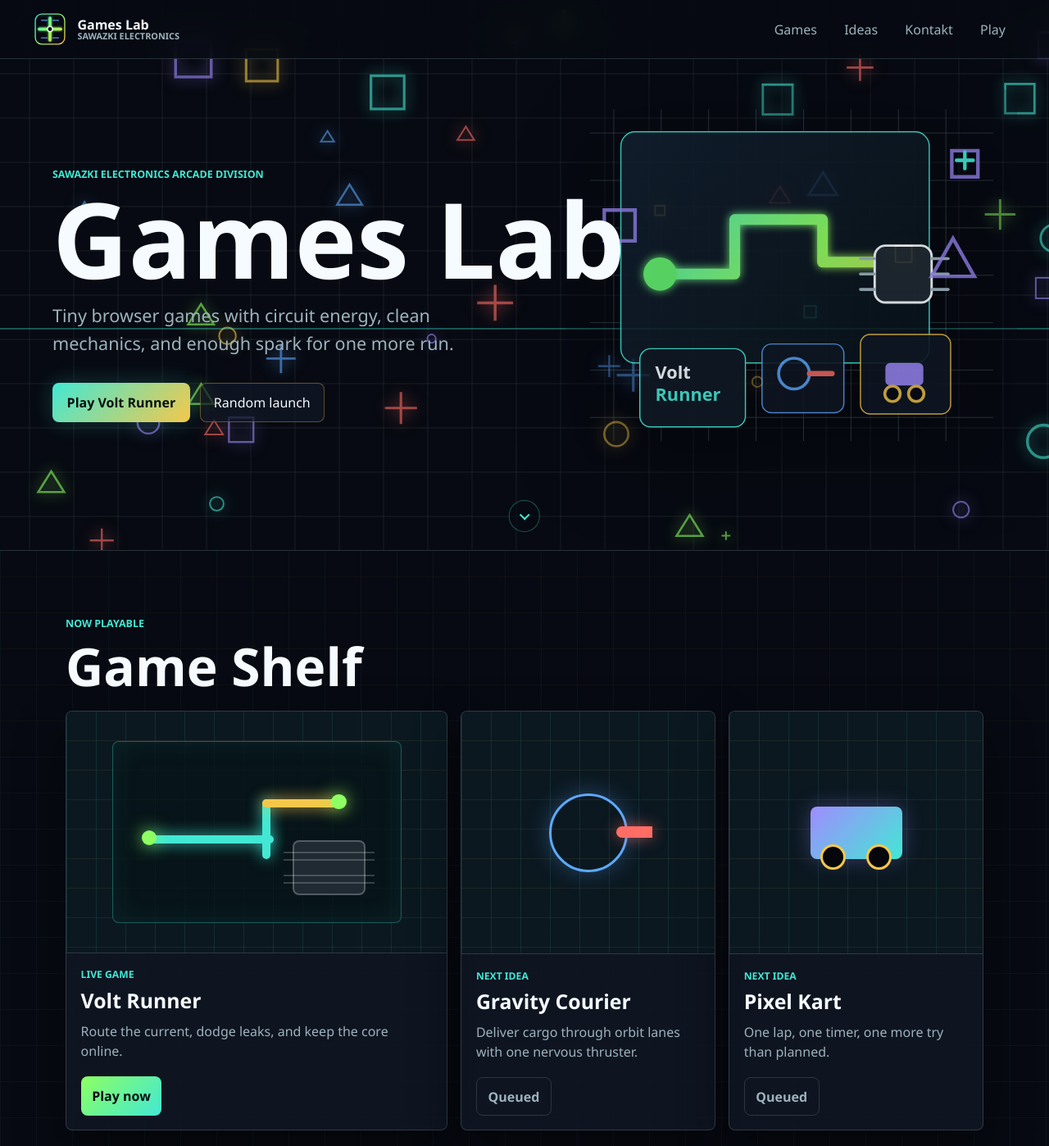
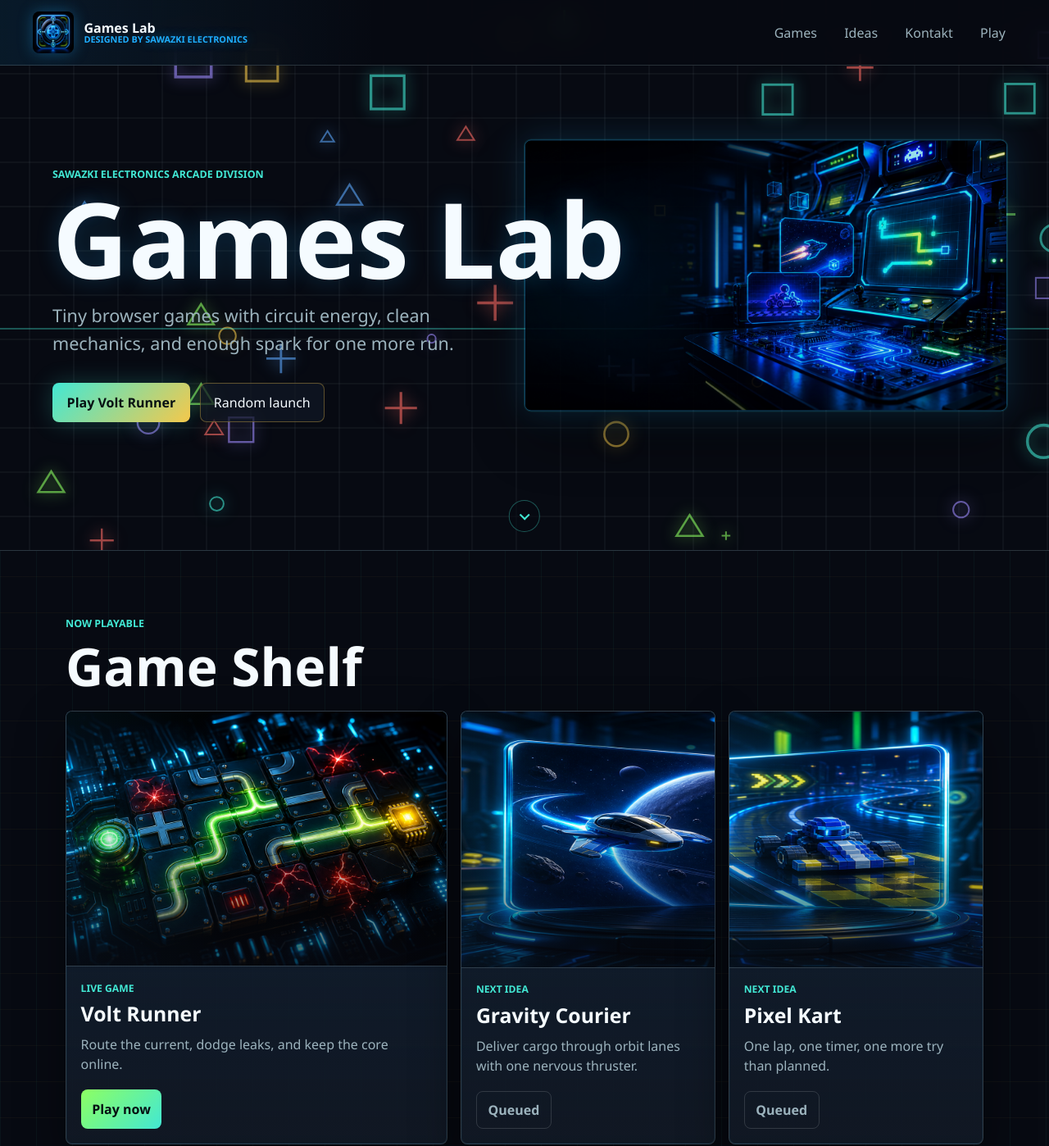
Before and after one commit to JakobSawazki/mini-games, a plain HTML site: page index.html in a window 1280 px wide. Shown: the top 1398 px of the page at 82% size. Drawn offline with Linux system fonts and the light colour scheme.

Commit message:
Use raster brand and game artwork

```diff
--- a/contact.html
+++ b/contact.html
@@ -9,17 +9,17 @@
       content="Kontakt, Impressum und Ideenkanal fuer Games Lab by Sawazki Electronics."
     >
     <title>Kontakt & Impressum | Games Lab</title>
-    <link rel="icon" href="./assets/games-lab-mark.svg" type="image/svg+xml">
+    <link rel="icon" href="./assets/games-lab-logo.png" type="image/png">
     <link rel="stylesheet" href="./styles.css">
   </head>
   <body>
     <div class="site-shell">
       <header class="site-header">
         <a class="brand" href="./index.html#top" aria-label="Games Lab home">
-          <img src="./assets/games-lab-mark.svg" alt="" aria-hidden="true">
+          <img src="./assets/games-lab-logo.png" alt="" aria-hidden="true">
           <span>
             <strong>Games Lab</strong>
-            <small>Sawazki Electronics</small>
+            <small>Designed by <b>Sawazki Electronics</b></small>
           </span>
         </a>
         <nav class="site-nav" aria-label="Primary">
@@ -46,7 +46,7 @@
             <dl>
               <div>
                 <dt>Brand</dt>
-                <dd>Games Lab by Sawazki Electronics</dd>
+                <dd>Games Lab - Designed by Sawazki Electronics</dd>
               </div>
               <div>
                 <dt>Verantwortlich</dt>
@@ -63,8 +63,9 @@
             <p class="eyebrow">Impressum</p>
             <h2>Sawazki Electronics</h2>
             <p>
-              Diese Seite ist ein statisches Games-Lab-Projekt von Sawazki Electronics. Weitere Pflichtangaben wie Anschrift oder Telefonnummer koennen hier ergaenzt werden.
+              Diese Seite ist ein statisches Games-Lab-Projekt von Sawazki Electronics. Fuer das vollstaendige Hauptprojekt und weitere Angaben verweisen wir auf die Sawazki-Electronics-Seite.
             </p>
+            <a class="external-link" href="https://jakobsawazki.github.io/sawazki-electronics/">Sawazki Electronics oeffnen</a>
             <p class="copyright-line">&copy; 2026 Sawazki Electronics / Games Lab. All rights reserved.</p>
           </article>
 
@@ -85,9 +86,10 @@
       </main>
 
       <footer class="site-footer">
-        <span>&copy; 2026 Sawazki Electronics / Games Lab</span>
+        <span class="footer-brand">Games Lab - Designed by <b>Sawazki Electronics</b></span>
         <nav aria-label="Footer">
           <a href="./index.html#top">Startseite</a>
+          <a href="https://jakobsawazki.github.io/sawazki-electronics/">Sawazki Electronics</a>
           <a href="https://github.com/JakobSawazki/mini-games">GitHub</a>
         </nav>
       </footer>
--- a/index.html
+++ b/index.html
@@ -9,17 +9,17 @@
       content="Games Lab by Sawazki Electronics: a playful home for browser mini-games."
     >
     <title>Games Lab | Sawazki Electronics</title>
-    <link rel="icon" href="./assets/games-lab-mark.svg" type="image/svg+xml">
+    <link rel="icon" href="./assets/games-lab-logo.png" type="image/png">
     <link rel="stylesheet" href="./styles.css">
   </head>
   <body>
     <div class="site-shell">
       <header class="site-header">
         <a class="brand" href="./index.html#top" aria-label="Games Lab home">
-          <img src="./assets/games-lab-mark.svg" alt="" aria-hidden="true">
+          <img src="./assets/games-lab-logo.png" alt="" aria-hidden="true">
           <span>
             <strong>Games Lab</strong>
-            <small>Sawazki Electronics</small>
+            <small>Designed by <b>Sawazki Electronics</b></small>
           </span>
         </a>
         <nav class="site-nav" aria-label="Primary">
@@ -35,8 +35,8 @@
           <canvas id="heroCanvas" aria-hidden="true"></canvas>
           <img
             class="hero-showcase"
-            src="./assets/games-lab-showcase.svg"
-            alt="A circuit-board arcade scene with highlights from upcoming mini games"
+            src="./assets/games-lab-hero.png"
+            alt="A neon blue arcade electronics lab with mini-game prototype screens"
           >
           <div class="hero-content">
             <p class="eyebrow">Sawazki Electronics Arcade Division</p>
@@ -65,14 +65,7 @@
           <div class="game-grid">
             <article class="game-card is-live" data-tilt>
               <a class="game-cover" href="https://jakobsawazki.github.io/volt-runner/" aria-label="Play Volt Runner">
-                <span class="board-art" aria-hidden="true">
-                  <span class="trace trace-a"></span>
-                  <span class="trace trace-b"></span>
-                  <span class="trace trace-c"></span>
-                  <span class="node node-a"></span>
-                  <span class="node node-b"></span>
-                  <span class="chip"></span>
-                </span>
+                <img src="./assets/cover-volt-runner.png" alt="Volt Runner circuit-board game artwork">
               </a>
               <div class="game-info">
                 <div>
@@ -85,8 +78,8 @@
             </article>
 
             <article class="game-card is-queued" data-tilt>
-              <div class="game-cover courier-art" aria-hidden="true">
-                <span></span>
+              <div class="game-cover">
+                <img src="./assets/cover-gravity-courier.png" alt="Gravity Courier spaceship concept artwork">
               </div>
               <div class="game-info">
                 <div>
@@ -99,8 +92,8 @@
             </article>
 
             <article class="game-card is-queued" data-tilt>
-              <div class="game-cover kart-art" aria-hidden="true">
-                <span></span>
+              <div class="game-cover">
+                <img src="./assets/cover-pixel-kart.png" alt="Pixel Kart neon racing concept artwork">
               </div>
               <div class="game-info">
                 <div>
@@ -161,9 +154,10 @@
       </main>
 
       <footer class="site-footer">
-        <span>&copy; 2026 Sawazki Electronics / Games Lab</span>
+        <span class="footer-brand">Games Lab - Designed by <b>Sawazki Electronics</b></span>
         <nav aria-label="Footer">
           <a href="./contact.html">Kontakt & Impressum</a>
+          <a href="https://jakobsawazki.github.io/sawazki-electronics/">Sawazki Electronics</a>
           <a href="https://github.com/JakobSawazki/mini-games">GitHub</a>
         </nav>
       </footer>
--- a/styles.css
+++ b/styles.css
@@ -6,6 +6,7 @@
   --ink: #f5fbff;
   --muted: #9cb3bd;
   --line: rgba(195, 227, 234, 0.18);
+  --electric: #1faeff;
   --cyan: #42e8d4;
   --lime: #8dff62;
   --sun: #f5c84b;
@@ -63,7 +64,9 @@ button {
   gap: 1rem;
   padding: 0.9rem clamp(1rem, 4vw, 2.5rem);
   border-bottom: 1px solid var(--line);
-  background: rgba(7, 10, 18, 0.82);
+  background:
+    linear-gradient(90deg, rgba(31, 174, 255, 0.1), transparent 36%),
+    rgba(7, 10, 18, 0.88);
   backdrop-filter: blur(16px);
 }
 
@@ -75,8 +78,11 @@ button {
 }
 
 .brand img {
-  width: 2.65rem;
-  height: 2.65rem;
+  width: 3.15rem;
+  height: 3.15rem;
+  border-radius: 8px;
+  object-fit: cover;
+  box-shadow: 0 0 18px rgba(31, 174, 255, 0.34);
 }
 
 .brand span {
@@ -90,11 +96,17 @@ button {
 }
 
 .brand small {
-  color: var(--muted);
+  color: var(--electric);
   font-size: 0.68rem;
   font-weight: 700;
   line-height: 1;
   text-transform: uppercase;
+}
+
+.brand small b,
+.footer-brand b {
+  color: var(--electric);
+  text-shadow: 0 0 14px rgba(31, 174, 255, 0.48);
 }
 
 .site-nav {
@@ -131,7 +143,8 @@ button {
   overflow: hidden;
   border-bottom: 1px solid var(--line);
   background:
-    linear-gradient(135deg, rgba(7, 10, 18, 0.18), rgba(7, 10, 18, 0.84)),
+    linear-gradient(90deg, rgba(7, 10, 18, 0.72), rgba(7, 10, 18, 0.34), rgba(7, 10, 18, 0.82)),
+    linear-gradient(135deg, rgba(31, 174, 255, 0.12), rgba(7, 10, 18, 0.86)),
     #070a12;
 }
 
@@ -152,14 +165,19 @@ button {
 .hero-showcase {
   position: absolute;
   z-index: 0;
-  right: clamp(0.5rem, 3vw, 4rem);
+  right: clamp(1rem, 4vw, 5rem);
   top: 50%;
-  width: min(43vw, 620px);
-  max-height: 72%;
-  object-fit: contain;
-  opacity: 0.86;
+  width: min(46vw, 720px);
+  aspect-ratio: 16 / 9;
+  object-fit: cover;
+  border: 1px solid rgba(31, 174, 255, 0.38);
+  border-radius: 8px;
+  opacity: 0.92;
   transform: translateY(-50%);
-  filter: drop-shadow(0 32px 48px rgba(0, 0, 0, 0.38));
+  box-shadow:
+    0 0 0 1px rgba(66, 232, 212, 0.14),
+    0 0 42px rgba(31, 174, 255, 0.2),
+    0 34px 70px rgba(0, 0, 0, 0.44);
 }
 
 .eyebrow {
@@ -176,6 +194,7 @@ button {
   font-size: clamp(3.4rem, 10vw, 8.5rem);
   line-height: 0.9;
   letter-spacing: 0;
+  text-shadow: 0 0 28px rgba(31, 174, 255, 0.22);
 }
 
 .hero-copy {
@@ -280,8 +299,12 @@ button {
   border: 1px solid var(--line);
   border-radius: 8px;
   overflow: hidden;
-  background: rgba(17, 24, 36, 0.82);
-  box-shadow: 0 24px 60px var(--shadow);
+  background:
+    linear-gradient(180deg, rgba(31, 174, 255, 0.08), rgba(17, 24, 36, 0.82)),
+    rgba(17, 24, 36, 0.82);
+  box-shadow:
+    0 24px 60px var(--shadow),
+    inset 0 0 0 1px rgba(31, 174, 255, 0.05);
   transform-style: preserve-3d;
 }
 
@@ -294,158 +317,31 @@ button {
   min-height: 15rem;
   display: block;
   overflow: hidden;
-  background:
-    linear-gradient(90deg, rgba(66, 232, 212, 0.1) 1px, transparent 1px),
-    linear-gradient(0deg, rgba(245, 200, 75, 0.08) 1px, transparent 1px),
-    #0b1820;
-  background-size: 36px 36px;
+  background: #0b1820;
 }
 
-.board-art {
-  position: absolute;
-  inset: 12%;
-  border: 1px solid rgba(66, 232, 212, 0.35);
-  border-radius: 8px;
-  background: rgba(7, 20, 24, 0.76);
-  box-shadow: inset 0 0 34px rgba(66, 232, 212, 0.08);
+.game-cover img {
+  width: 100%;
+  height: 100%;
+  min-height: inherit;
+  display: block;
+  object-fit: cover;
+  transition: transform 260ms ease, filter 260ms ease;
 }
 
-.trace,
-.node,
-.chip {
-  position: absolute;
-  display: block;
+.game-card:hover .game-cover img {
+  transform: scale(1.035);
+  filter: saturate(1.14) brightness(1.05);
 }
 
-.trace {
-  height: 0.62rem;
-  border-radius: 999px;
-  background: var(--cyan);
-  box-shadow: 0 0 18px rgba(66, 232, 212, 0.8);
-}
-
-.trace-a {
-  left: 12%;
-  top: 52%;
-  width: 44%;
-}
-
-.trace-b {
-  left: 52%;
-  top: 32%;
-  width: 0.62rem;
-  height: 33%;
-}
-
-.trace-c {
-  left: 52%;
-  top: 32%;
-  width: 28%;
-  background: var(--sun);
-  box-shadow: 0 0 18px rgba(245, 200, 75, 0.8);
-}
-
-.node {
-  width: 1.15rem;
-  height: 1.15rem;
-  border-radius: 50%;
-  background: var(--lime);
-  box-shadow: 0 0 22px rgba(141, 255, 98, 0.85);
-}
-
-.node-a {
-  left: 10%;
-  top: 49%;
-}
-
-.node-b {
-  left: 76%;
-  top: 29%;
-}
-
-.chip {
-  right: 12%;
-  bottom: 15%;
-  width: 5.6rem;
-  height: 4.2rem;
-  border: 2px solid rgba(245, 251, 255, 0.24);
-  border-radius: 8px;
-  background: #202a32;
-}
-
-.chip::before,
-.chip::after {
+.game-cover::after {
   content: "";
   position: absolute;
-  left: -0.8rem;
-  right: -0.8rem;
-  height: 0.45rem;
-  border-top: 2px solid rgba(245, 251, 255, 0.2);
-  border-bottom: 2px solid rgba(245, 251, 255, 0.2);
-}
-
-.chip::before {
-  top: 0.75rem;
-}
-
-.chip::after {
-  bottom: 0.75rem;
-}
-
-.courier-art,
-.kart-art {
-  display: grid;
-  place-items: center;
-}
-
-.courier-art span {
-  width: 6rem;
-  height: 6rem;
-  border: 3px solid var(--blue);
-  border-radius: 50%;
-  position: relative;
-  box-shadow: 0 0 28px rgba(93, 169, 255, 0.32);
-}
-
-.courier-art span::after {
-  content: "";
-  position: absolute;
-  right: -2.1rem;
-  top: 2.3rem;
-  width: 2.8rem;
-  height: 0.9rem;
-  border-radius: 999px 8px 8px 999px;
-  background: var(--coral);
-  box-shadow: 0 0 18px rgba(255, 109, 101, 0.58);
-}
-
-.kart-art span {
-  width: 7rem;
-  height: 4rem;
-  border-radius: 8px;
-  position: relative;
-  background: linear-gradient(135deg, var(--violet), var(--cyan));
-  box-shadow: 0 0 26px rgba(159, 140, 255, 0.32);
-}
-
-.kart-art span::before,
-.kart-art span::after {
-  content: "";
-  position: absolute;
-  bottom: -0.8rem;
-  width: 1.55rem;
-  height: 1.55rem;
-  border-radius: 50%;
-  background: #05070d;
-  border: 3px solid var(--sun);
-}
-
-.kart-art span::before {
-  left: 0.8rem;
-}
-
-.kart-art span::after {
-  right: 0.8rem;
+  inset: 0;
+  pointer-events: none;
+  background:
+    linear-gradient(180deg, transparent 44%, rgba(7, 10, 18, 0.68)),
+    linear-gradient(90deg, rgba(31, 174, 255, 0.08), transparent 44%);
 }
 
 .game-info {
@@ -654,6 +550,20 @@ button {
   color: #061012;
 }
 
+.external-link {
+  width: fit-content;
+  min-height: 2.8rem;
+  display: inline-flex;
+  align-items: center;
+  justify-content: center;
+  margin-top: 0.35rem;
+  padding: 0.65rem 0.85rem;
+  border: 1px solid rgba(31, 174, 255, 0.38);
+  border-radius: 8px;
+  color: var(--electric);
+  background: rgba(31, 174, 255, 0.08);
+}
+
 .idea-card {
   display: flex;
   flex-direction: column;
@@ -677,11 +587,17 @@ button {
   padding: 1rem clamp(1rem, 4vw, 2.5rem);
   color: var(--muted);
   border-top: 1px solid var(--line);
-  background: #070a12;
+  background:
+    linear-gradient(90deg, rgba(31, 174, 255, 0.1), transparent 38%),
+    #070a12;
 }
 
 .site-footer a {
   color: var(--cyan);
+}
+
+.footer-brand {
+  color: var(--muted);
 }
 
 .site-footer nav {
```
Also changed, not shown: assets/cover-gravity-courier.png (added), assets/cover-pixel-kart.png (added), assets/cover-volt-runner.png (added), assets/favicon.svg (deleted), assets/games-lab-hero.png (added), assets/games-lab-logo.png (added), assets/games-lab-mark.svg (deleted), assets/games-lab-showcase.svg (deleted), 1 other file.
